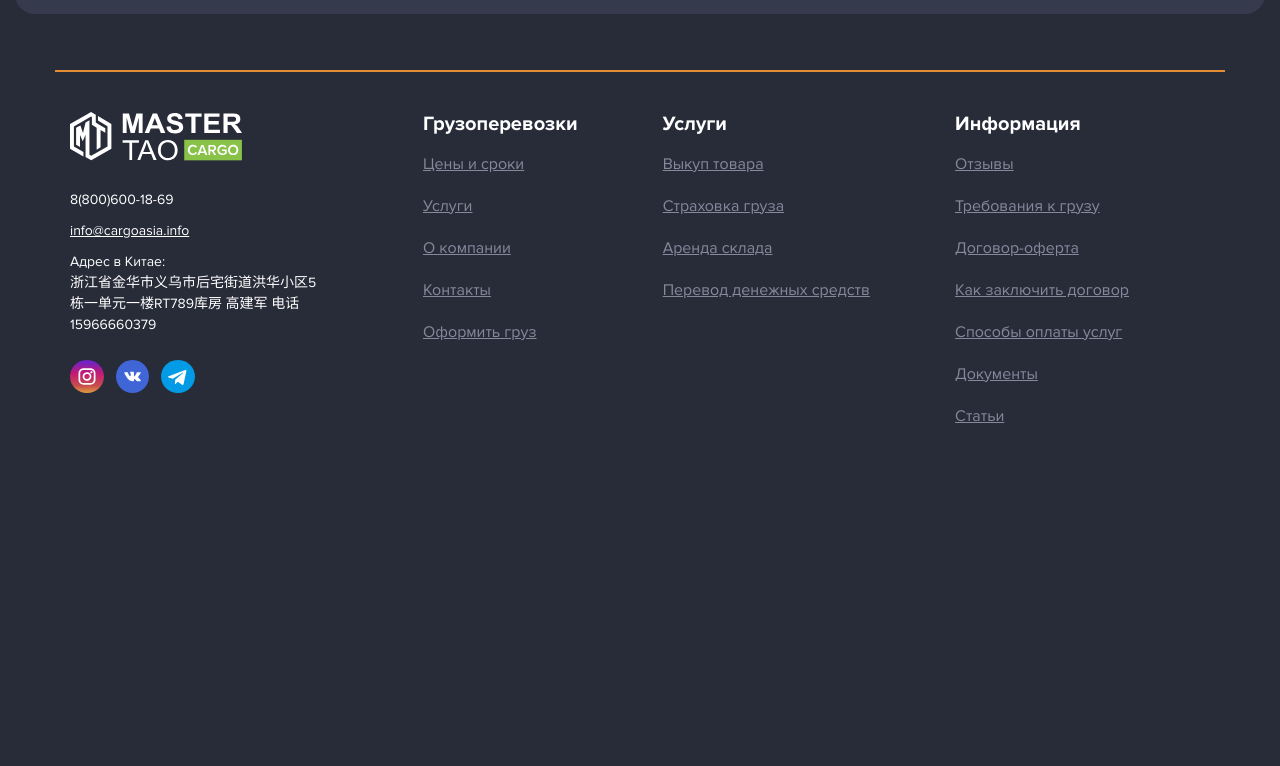
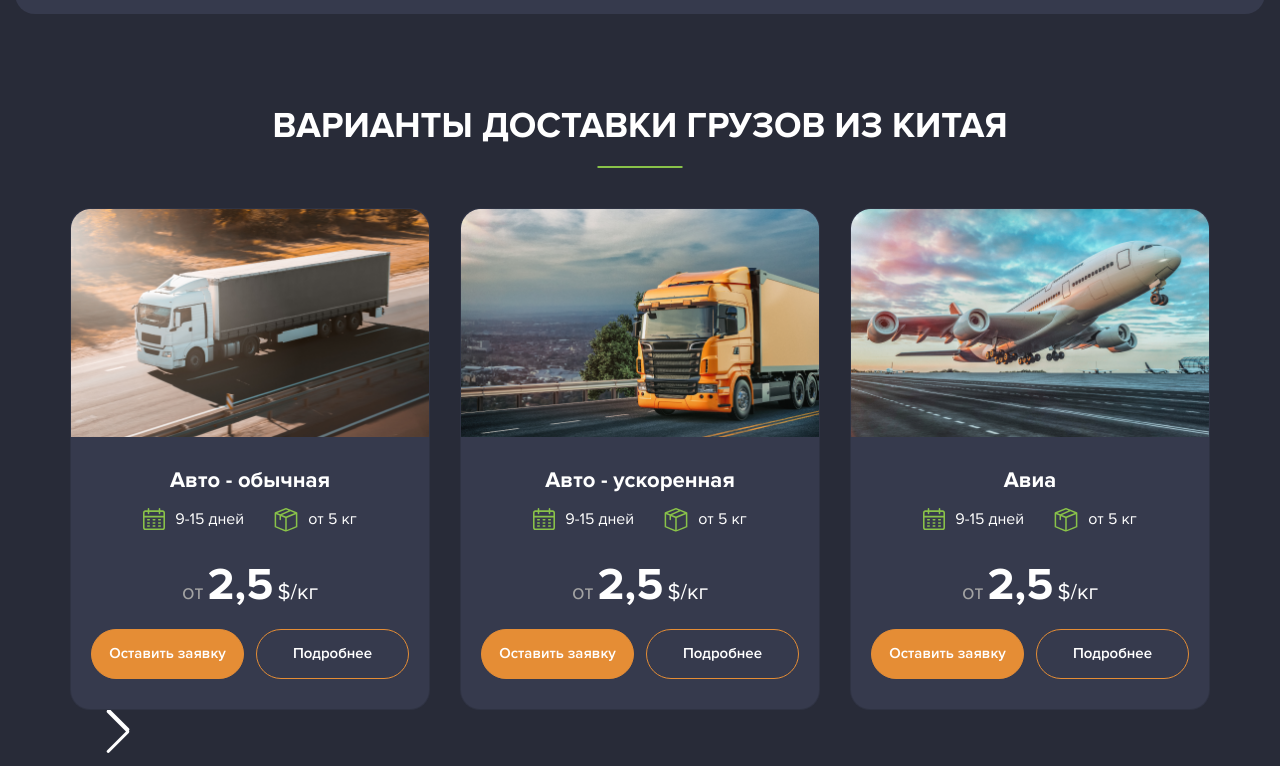
Before and after one commit to Ivyes/dev-MasterTao, a website: page dev/index.html in a window 1280 px wide. Shown: the part 2434-3200 px from the top of the page. Before the commit the page ends 2912 px from the top, so only its background shows below. Drawn offline with nearby package versions, Linux system fonts and the light colour scheme; files that its build step writes are made by us from their sources.

Commit message:
Start: section-delivery (dekstop versia)

```diff
--- a/dev/assets/js/custom.js
+++ b/dev/assets/js/custom.js
@@ -77,3 +77,18 @@ const swiperAdvantages = new Swiper('#advantages', {
 		}
 	}
 });
+
+// default slider
+
+const defaultSlider = new Swiper('.default-slider', {
+	speed: 400,
+	spaceBetween: 30,
+	loop: true,
+	slidesPerView: 1,
+
+	breakpoints: {
+		1200: {
+			slidesPerView: 3,
+		}
+	},
+});
--- a/dev/index.html
+++ b/dev/index.html
@@ -5,6 +5,7 @@
     @@include('templates/first-screen.html')
     @@include('templates/calculation-form.html')
     @@include('templates/advantages.html')
+    @@include('templates/delivery.html')
 </main>
 
 @@include('templates/footer.html')
--- a/dev/sass/button.scss
+++ b/dev/sass/button.scss
@@ -32,7 +32,7 @@
 	background-color: transparent;
 
 	&:hover {
-		background-color: $primary-brand-color;
+		background-color: $secondary-brand-color;
 		color: $primary-light-color;
 	}
 }
--- /dev/null
+++ b/dev/sass/template-slider.scss
@@ -0,0 +1,60 @@
+.card {
+    padding: 0 20px 30px;
+    background-color: $secondary-bg-color;
+    border-radius: 20px;
+    text-align: center;
+
+    .img-box {
+        margin: 0 -20px 30px;
+    }
+
+    .card-title {
+
+        margin-bottom: 12px;
+    }
+
+    .option-list {
+        list-style: none;
+        padding: 0;
+        display: flex;
+        justify-content: center;
+        gap: 0 30px;
+        margin-bottom: 20px;
+
+        .option {
+            display: flex;
+            align-items: center;
+            gap: 0 10px;
+        }
+    }
+
+    .price {
+        margin-bottom: 10px;
+
+        span {
+            color: #a3a3a3;
+            font-size: 22px;
+
+            &:last-child {
+                color: #fff;
+            }
+        }
+
+        b,
+        strong {
+            font-size: 45px;
+        }
+    }
+
+    .btn-row {
+        display: flex;
+        align-items: start;
+        justify-content: space-between;
+
+        .btn {
+            max-width: 153px;
+            width: 100%;
+            padding: 13px 17px;
+        }
+    }
+}
--- a/dev/style.scss
+++ b/dev/style.scss
@@ -23,6 +23,7 @@ Use it to make something cool, have fun, and share what you've learned with othe
 @import "sass/first-screen";
 @import "sass/calculation-form";
 @import "sass/advantages";
+@import "sass/template-slider";
 @import "sass/footer";
 @import "sass/markap.scss";
 @import "sass/media/media";
--- /dev/null
+++ b/dev/templates/delivery.html
@@ -0,0 +1,162 @@
+<section class="delivery">
+    <div class="container">
+        <div class="template-title">
+            <h2>Варианты доставки грузов из Китая</h2>
+        </div>
+
+        <div class="swiper default-slider">
+            <div class="swiper-wrapper">
+                <div class="swiper-slide">
+                    <div class="card">
+                        <div class="img-box">
+                            <img class="img-fluid" src="assets/img/delivery-1.png" alt="">
+                        </div>
+                        <h4 class="card-title">Авто - обычная</h4>
+                        <div class="card-discription">
+                            <ul class="option-list">
+                                <li class="option">
+                                    <img src="assets/img/calendar-icon.svg" alt="calendar">
+                                    9-15 дней
+                                </li>
+                                <li class="option">
+                                    <img src="assets/img/box-icon.svg" alt="box">
+                                    от 5 кг
+                                </li>
+                            </ul>
+                            <div class="price">
+                                <span>от</span>
+                                <b>2,5</b>
+                                <span>$/кг</span>
+                            </div>
+                        </div>
+                        <div class="btn-row">
+                            <button class="btn" type="button">Оставить заявку</button>
+                            <button class="btn btn-outline" type="button">Подробнее</button>
+                        </div>
+                    </div>
+                </div>
+                <div class="swiper-slide">
+                    <div class="card">
+                        <div class="img-box">
+                            <img class="img-fluid" src="assets/img/delivery-2.png" alt="">
+                        </div>
+                        <h4 class="card-title">Авто - ускоренная</h4>
+                        <div class="card-discription">
+                            <ul class="option-list">
+                                <li class="option">
+                                    <img src="assets/img/calendar-icon.svg" alt="calendar">
+                                    9-15 дней
+                                </li>
+                                <li class="option">
+                                    <img src="assets/img/box-icon.svg" alt="box">
+                                    от 5 кг
+                                </li>
+                            </ul>
+                            <div class="price">
+                                <span>от</span>
+                                <b>2,5</b>
+                                <span>$/кг</span>
+                            </div>
+                        </div>
+                        <div class="btn-row">
+                            <button class="btn" type="button">Оставить заявку</button>
+                            <button class="btn btn-outline" type="button">Подробнее</button>
+                        </div>
+                    </div>
+                </div>
+                <div class="swiper-slide">
+                    <div class="card">
+                        <div class="img-box">
+                            <img class="img-fluid" src="assets/img/delivery-3.png" alt="">
+                        </div>
+                        <h4 class="card-title">Авиа</h4>
+                        <div class="card-discription">
+                            <ul class="option-list">
+                                <li class="option">
+                                    <img src="assets/img/calendar-icon.svg" alt="calendar">
+                                    9-15 дней
+                                </li>
+                                <li class="option">
+                                    <img src="assets/img/box-icon.svg" alt="box">
+                                    от 5 кг
+                                </li>
+                            </ul>
+                            <div class="price">
+                                <span>от</span>
+                                <b>2,5</b>
+                                <span>$/кг</span>
+                            </div>
+                        </div>
+                        <div class="btn-row">
+                            <button class="btn" type="button">Оставить заявку</button>
+                            <button class="btn btn-outline" type="button">Подробнее</button>
+                        </div>
+                    </div>
+                </div>
+                <div class="swiper-slide">
+                    <div class="card">
+                        <div class="img-box">
+                            <img class="img-fluid" src="assets/img/delivery-4.png" alt="">
+                        </div>
+                        <h4 class="card-title">Ж/д</h4>
+                        <div class="card-discription">
+                            <ul class="option-list">
+                                <li class="option">
+                                    <img src="assets/img/calendar-icon.svg" alt="calendar">
+                                    9-15 дней
+                                </li>
+                                <li class="option">
+                                    <img src="assets/img/box-icon.svg" alt="box">
+                                    от 5 кг
+                                </li>
+                            </ul>
+                            <div class="price">
+                                <span>от</span>
+                                <b>2,5</b>
+                                <span>$/кг</span>
+                            </div>
+                        </div>
+                        <div class="btn-row">
+                            <button class="btn" type="button">Оставить заявку</button>
+                            <button class="btn btn-outline" type="button">Подробнее</button>
+                        </div>
+                    </div>
+                </div>
+                <div class="swiper-slide">
+                    <div class="card">
+                        <div class="img-box">
+                            <img class="img-fluid" src="assets/img/delivery-5.png" alt="">
+                        </div>
+                        <h4 class="card-title">Море</h4>
+                        <div class="card-discription">
+                            <ul class="option-list">
+                                <li class="option">
+                                    <img src="assets/img/calendar-icon.svg" alt="calendar">
+                                    9-15 дней
+                                </li>
+                                <li class="option">
+                                    <img src="assets/img/box-icon.svg" alt="box">
+                                    от 5 кг
+                                </li>
+                            </ul>
+                            <div class="price">
+                                <span>от</span>
+                                <b>2,5</b>
+                                <span>$/кг</span>
+                            </div>
+                        </div>
+                        <div class="btn-row">
+                            <button class="btn" type="button">Оставить заявку</button>
+                            <button class="btn btn-outline" type="button">Подробнее</button>
+                        </div>
+                    </div>
+                </div>
+            </div>
+
+            <div class="swiper-pagination"></div>
+
+            <div class="swiper-button-prev"></div>
+            <div class="swiper-button-next"></div>
+        </div>
+    </div>
+</section>
```
Also changed, not shown: dev/assets/img/box-icon.svg (added), dev/assets/img/calendar-icon.svg (added), dev/assets/img/delivery-1.png (added), dev/assets/img/delivery-2.png (added), dev/assets/img/delivery-3.png (added), dev/assets/img/delivery-4.png (added), dev/assets/img/delivery-5.png (added).
